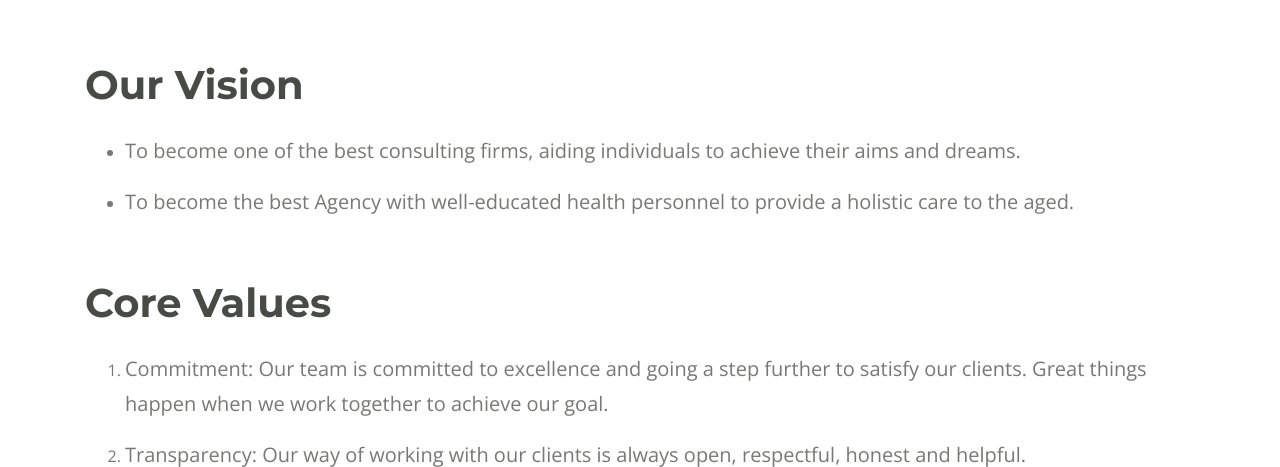
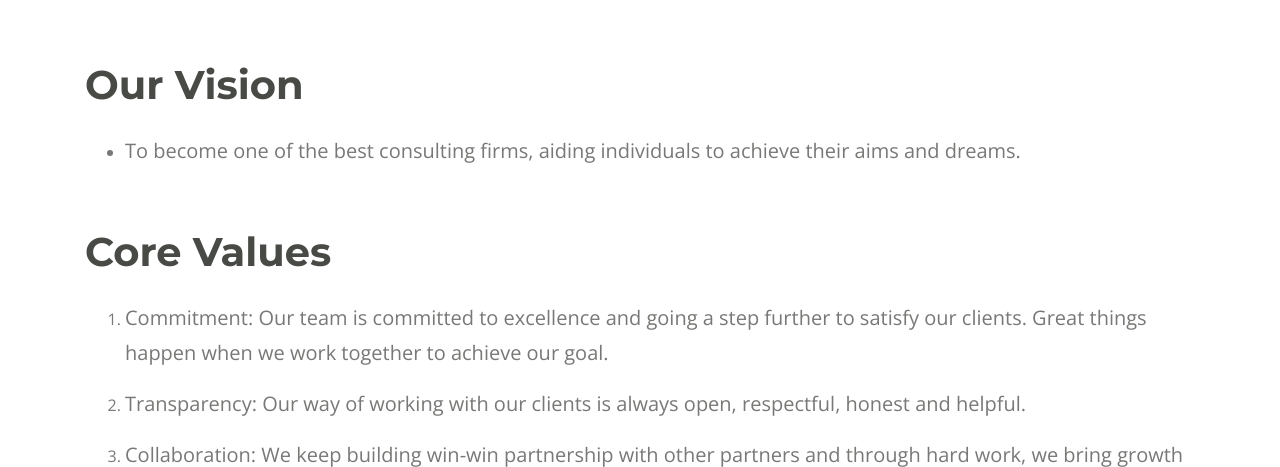
Before and after one commit to mikegyamfi/whiteCurves, a Django app: page / in a window 1280 px wide. Shown: the part 4299-4766 px from the top of the page. Run offline with Django 4.2, Linux system fonts and the light colour scheme; some libraries are stand-ins or nearby versions.

Commit message:
vision change

```diff
--- a/whiteCurvesApp/templates/layouts/index.html
+++ b/whiteCurvesApp/templates/layouts/index.html
@@ -214,7 +214,6 @@
             <div>
                 <ul>
                     <li><p style="font-size: 20px; line-height: 35px;">To become one of the best consulting firms, aiding individuals to achieve their aims and dreams.</p></li>
-                    <li><p style="font-size: 20px; line-height: 35px;">To become the best Agency with well-educated health personnel to provide a holistic care to the aged.</p></li>
                 </ul>
             </div>
         </div>
```
